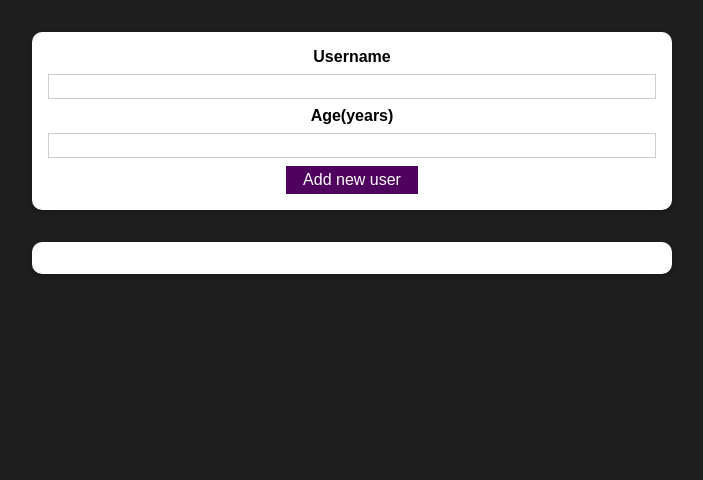
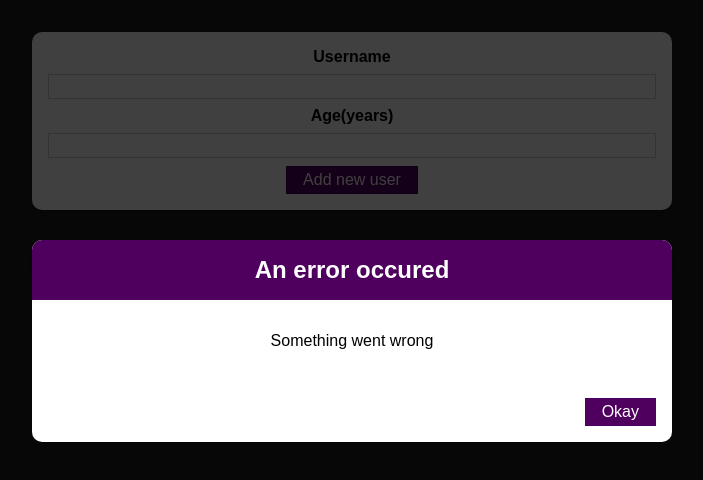
Before and after one commit to Srijanathulung/Simple-app, a React (Create React App) app: page / in a window 1280 px wide. Shown: the top 480 px of the page, without its empty margins (288-991 px from the left). Built offline with nearby package versions, Linux system fonts and the light colour scheme.

Commit message:
ErrorModal is added

```diff
--- a/src/App.js
+++ b/src/App.js
@@ -7,15 +7,15 @@
 
   const [usersList, setUsersList] = useState([])
 
-  const addUserHandler = (uName,uAge) => {
+  const onAddUserHandler = (uName,uAge) => {
     setUsersList((prevUsersList) => {
-      return [...prevUsersList, {name: uName, age: uAge}];
+      return [...prevUsersList, {name: uName, age: uAge, id: Math.random().toString()}];
     });
   }
 
   return (
     <div className="App">
-      <AddUser onAddUser={addUserHandler }/>
+      <AddUser onAddUser={onAddUserHandler }/>
       <UserList users={usersList}/>
     </div>
   );
--- /dev/null
+++ b/src/components/UI/ErrorModal.js
@@ -0,0 +1,26 @@
+import React from 'react';
+import Card from './Card';
+import Button from './Button';
+import classes from './ErrorModal.module.css';
+
+const ErrorModal = (props) => {
+    return (
+        <div>
+
+        <div className={classes.backdrop}></div>
+        <Card classNameProp={classes.modal}>
+            <header className={classes.header}>
+                <h2>{ props.title }</h2>
+            </header>
+            <div className={classes.content}>
+                <p>{ props.message}</p>
+            </div>
+            <footer className={classes.actions}>
+                <Button>Okay</Button>
+
+            </footer>
+        </Card>
+        </div>
+    )
+ }
+export default ErrorModal;
--- /dev/null
+++ b/src/components/UI/ErrorModal.module.css
@@ -0,0 +1,45 @@
+.backdrop {
+  position: fixed;
+  top: 0;
+  left: 0;
+  width: 100%;
+  height: 100vh;
+  z-index: 10;
+  background: rgba(0, 0, 0, 0.75);
+}
+
+.modal {
+  position: fixed;
+  top: 30vh;
+  left: 10%;
+  width: 80%;
+  z-index: 100;
+  overflow: hidden;
+}
+
+.header {
+  background: #4f005f;
+  padding: 1rem;
+}
+
+.header h2 {
+  margin: 0;
+  color: white;
+}
+
+.content {
+  padding: 1rem;
+}
+
+.actions {
+  padding: 1rem;
+  display: flex;
+  justify-content: flex-end;
+}
+
+@media (min-width: 768px) {
+  .modal {
+    left: calc(50% - 20rem);
+    width: 40rem;
+  }
+}
--- a/src/components/Users/AddUser.js
+++ b/src/components/Users/AddUser.js
@@ -2,6 +2,7 @@
 import Card from '../UI/Card';
 import classes from './AddUser.module.css';
 import Button from '../UI/Button';
+import ErrorModal from '../UI/ErrorModal';
 
 const AddUser = (props) => {
 
@@ -35,6 +36,8 @@
         // console.log(enteredUserName, enteredUserAge)
       };
     return (
+        <div>
+        <ErrorModal title='An error occured' message='Something went wrong'/>
         <Card classNameProp={classes.input}>
         <form onSubmit={(event) => addUserHandler(event)}>
 
@@ -58,6 +61,7 @@
 
         </form>
         </Card>
+        </div>
     )
  }
 export default AddUser;
--- a/src/components/Users/UserList.js
+++ b/src/components/Users/UserList.js
@@ -10,7 +10,9 @@
         <Card classNameProp={classes.users}>
         <ul>
             {props.users.map((user) => (
-                <li>{user.name}({user.age} years old)</li>
+                <li key={user.id}>
+                    {user.name}({user.age} years old)
+                </li>
             ))}
         </ul>
         </Card>
```
